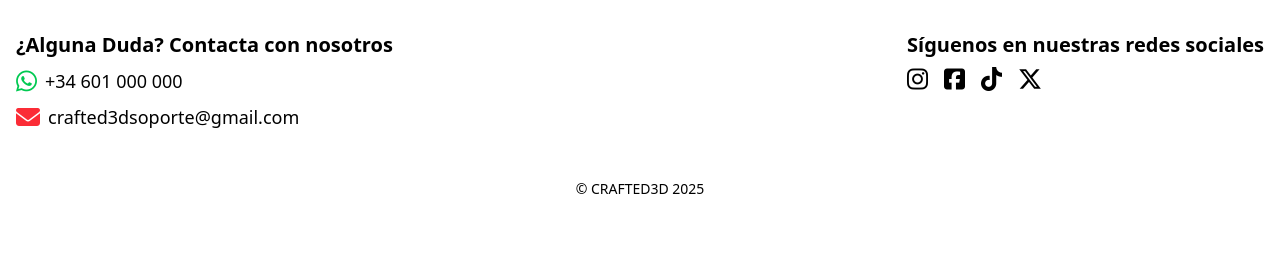
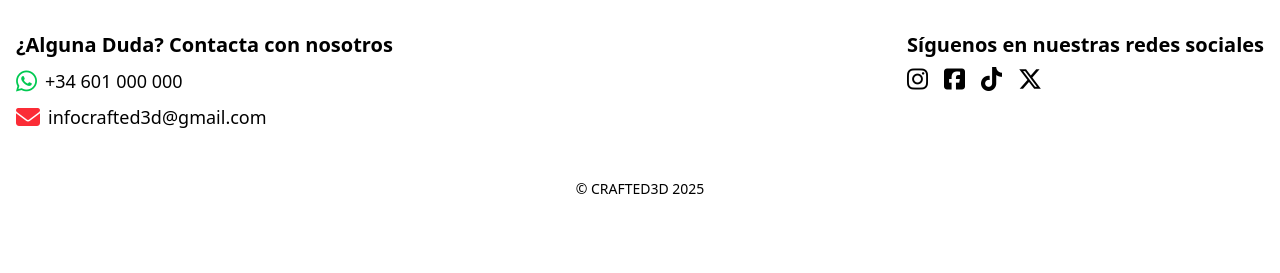
Before and after one commit to Matalentajas/Proyecto-Final-AOrient, a Flask app: template Crafted3D/app/templates/lista_usuarios.html in a window 1280 px wide. Shown: the part 527-800 px from the top of the page. Run offline with Flask 3, Linux system fonts and the light colour scheme; the template is opened without the code that fills it, so the values that code supplies are empty; parts of the project's set-up code (start-up, migrations or seed data) failed here and were passed over; some libraries are stand-ins or nearby versions.

Commit message:
Actualizar el correo de contacto en el pie de página

```diff
--- a/Crafted3D/app/templates/footer.html
+++ b/Crafted3D/app/templates/footer.html
@@ -18,7 +18,7 @@
                     </div>
                     <div class="flex items-center">
                         <i class="fas fa-envelope text-2xl text-red-500 mr-2"></i>
-                        <span class="text-lg">crafted3dsoporte@gmail.com</span>
+                        <span class="text-lg">infocrafted3d@gmail.com</span>
                     </div>
                 </div>
             </div>
```
